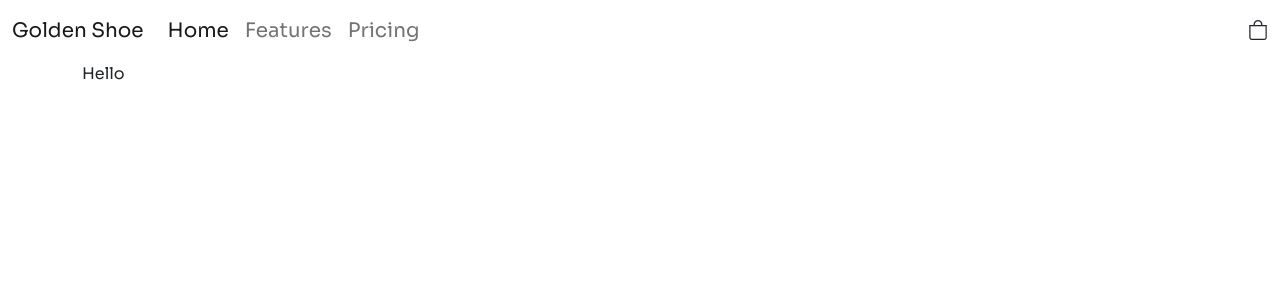
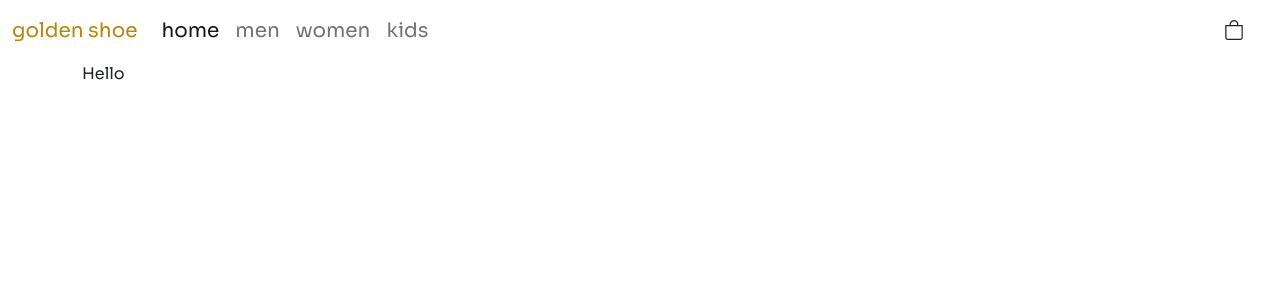
Before and after one commit to gsbaker/goldenshoe, a Django app: page / in a window 1280 px wide. Shown: the top 300 px of the page. Run offline with Django 3.2, Linux system fonts and the light colour scheme.

Commit message:
Update navbar to lowercase letters and accent colour on navbar-brand

```diff
--- a/shop/static/style.css
+++ b/shop/static/style.css
@@ -1,4 +1,7 @@
 body {
   font-family: 'Sora', sans-serif; }
 
+.navbar-brand {
+  color: darkgoldenrod; }
+
 /*# sourceMappingURL=style.css.map */
--- a/shop/static/style.scss
+++ b/shop/static/style.scss
@@ -2,6 +2,6 @@ body {
   font-family: 'Sora', sans-serif;
 }
 
-nav {
-  //background-color: #333;
+.navbar-brand {
+  color: darkgoldenrod;
 }
--- a/shop/templates/navigation.html
+++ b/shop/templates/navigation.html
@@ -1,16 +1,18 @@
 <nav class="navbar navbar-expand-lg navbar-light">
     <div class="container-fluid fs-5">
-    <a class="navbar-brand" href="/">Golden Shoe</a>
-    <button class="navbar-toggler" type="button" data-bs-toggle="collapse" data-bs-target="#navbarNavAltMarkup" aria-controls="navbarNavAltMarkup" aria-expanded="false" aria-label="Toggle navigation">
+        <a class="navbar-brand" href="/">golden shoe</a>
+        <button class="navbar-toggler" type="button" data-bs-toggle="collapse" data-bs-target="#navbarNavAltMarkup"
+                aria-controls="navbarNavAltMarkup" aria-expanded="false" aria-label="Toggle navigation">
             <span class="navbar-toggler-icon"></span>
         </button>
         <div class="collapse navbar-collapse" id="navbarNavAltMarkup">
             <div class="navbar-nav">
-        <a class="nav-link active" aria-current="page" href="#">Home</a>
-        <a class="nav-link" href="#">Features</a>
-        <a class="nav-link" href="#">Pricing</a>
+                <a class="nav-link active" aria-current="page" href="#">home</a>
+                <a class="nav-link" href="/">men</a>
+                <a class="nav-link" href="/">women</a>
+                <a class="nav-link" href="/">kids</a>
             </div>
-        <div class="ms-auto">
+            <div class="ms-auto pe-4">
                 <a class="nav-link" href="/"><i class="bi bi-bag"></i></a>
             </div>
         </div>
```
Also changed, not shown: 1 other file. Lines whose indentation alone changed are shown as unchanged.
